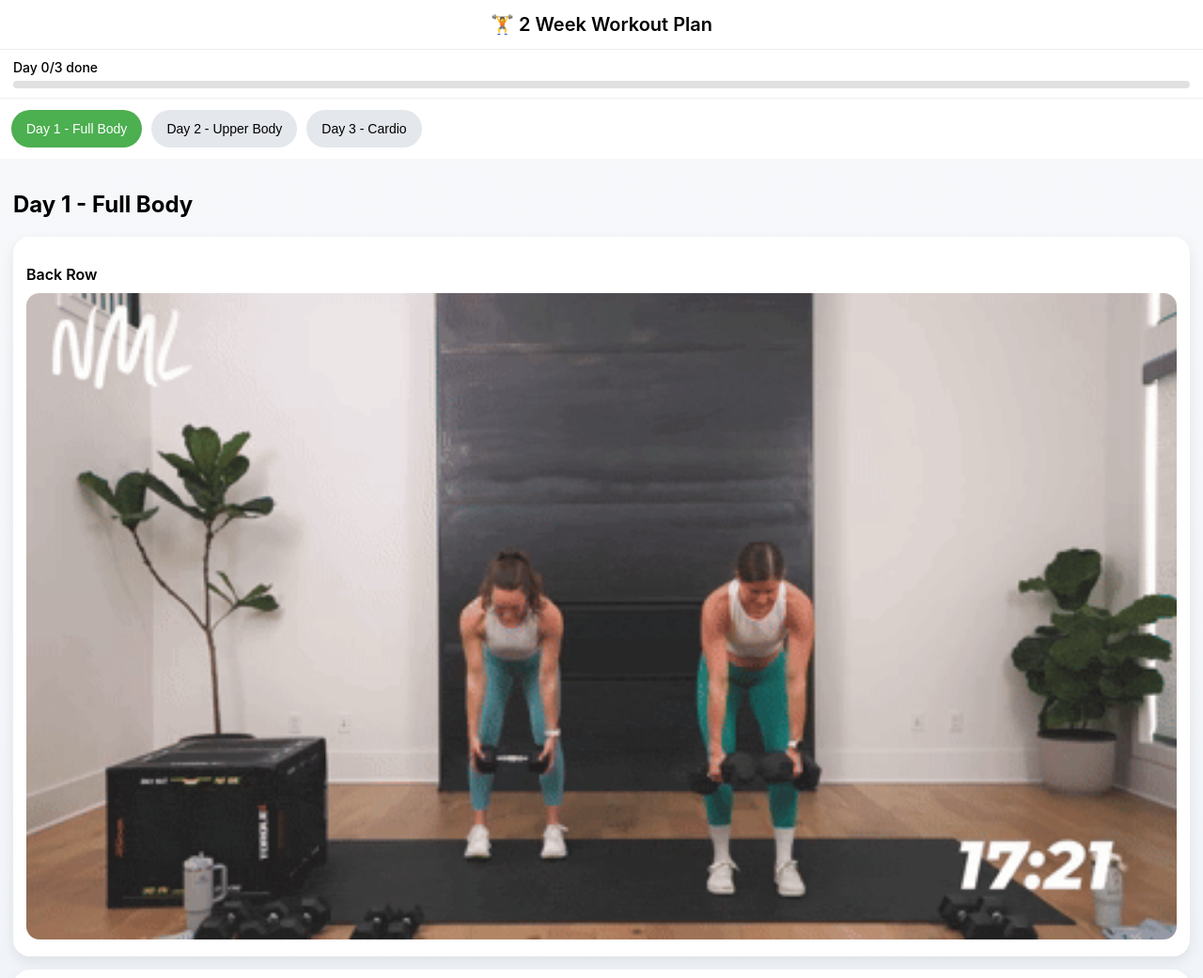
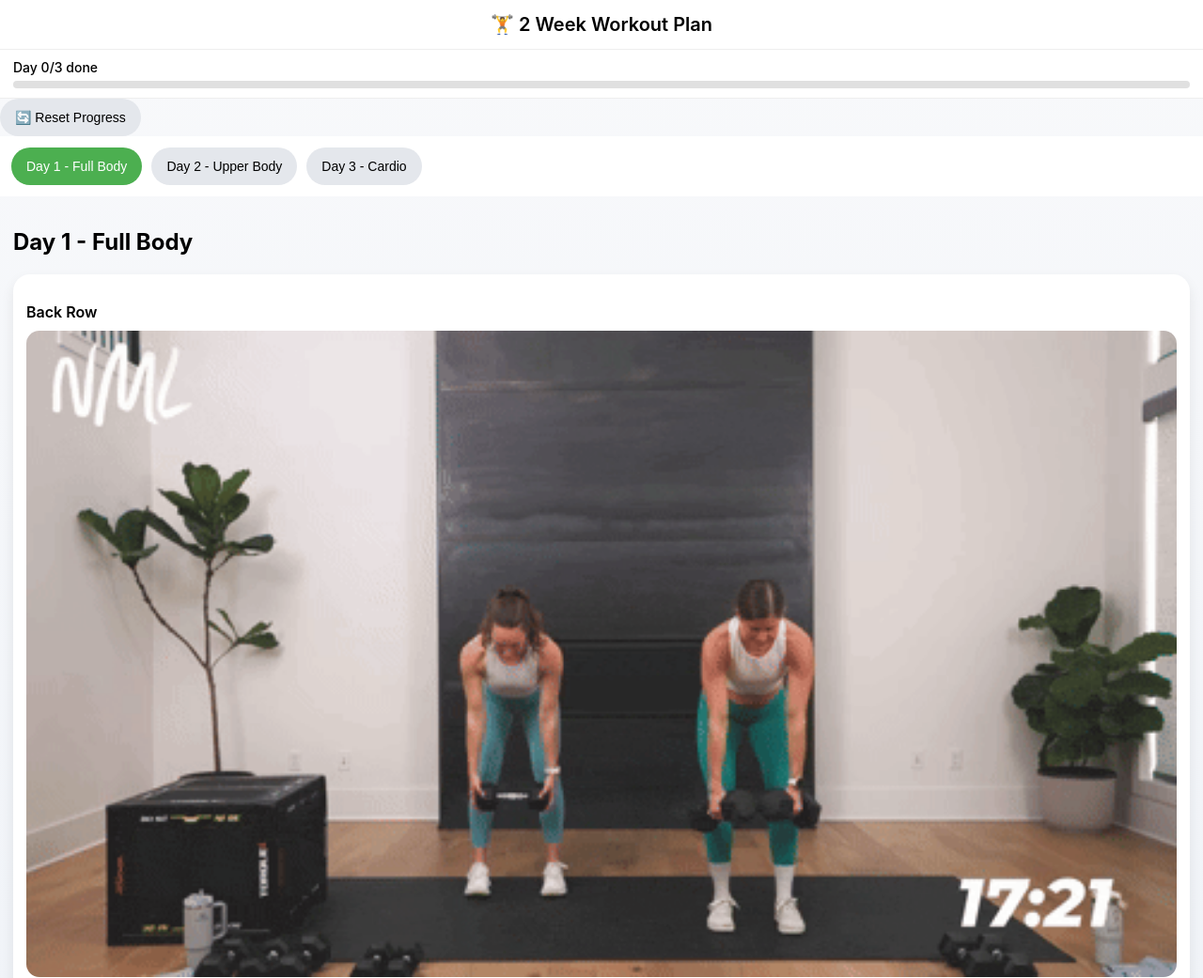
Before and after one commit to hiranyakudva/MyWorkoutPlan.github.io, a plain HTML site: page index.html in a window 1280 px wide. Shown: the top 1041 px of the page at 94% size. Drawn offline with Linux system fonts and the light colour scheme.

Commit message:
Update index.html

```diff
--- a/index.html
+++ b/index.html
@@ -22,7 +22,7 @@
     <div id="progressFill"></div>
   </div>
 </div>
-
+<button id="resetBtn">🔄 Reset Progress</button>
 <div id="dayButtons"></div>
 <div id="workout"></div>
 
```
